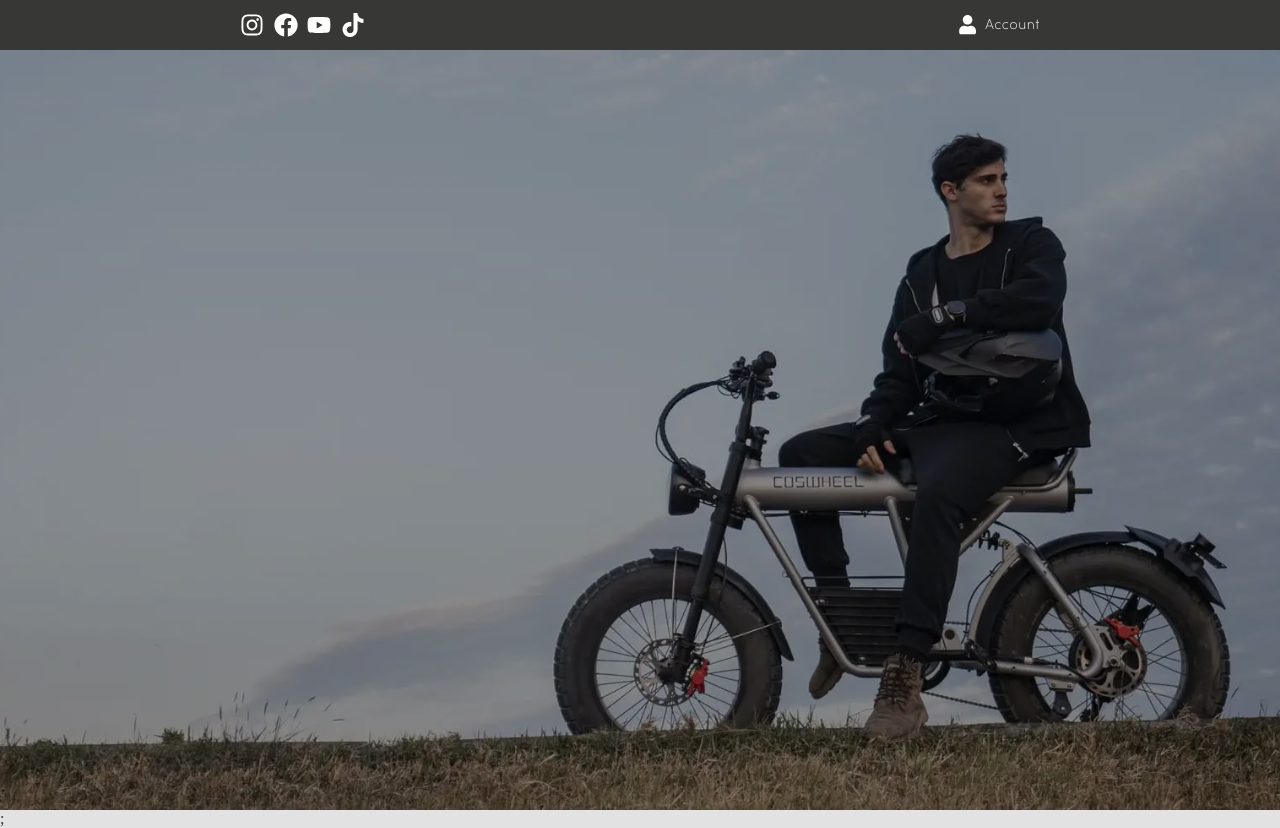
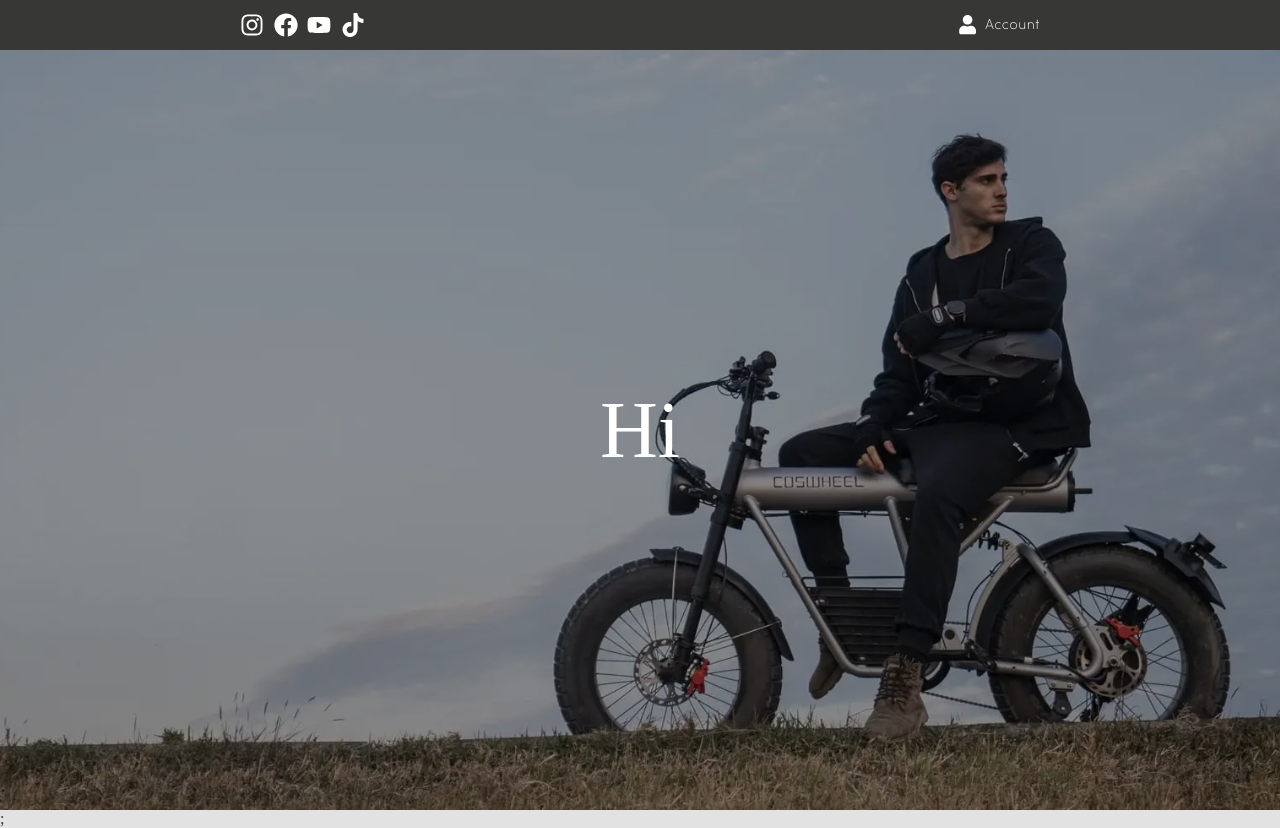
Before and after one commit to inigolacson/alon, a Next.js app: page / in a window 1280 px wide. Built offline with nearby package versions, Linux system fonts and the light colour scheme.

Commit message:
base for content

```diff
--- a/src/pages/home-sections/hero.js
+++ b/src/pages/home-sections/hero.js
@@ -5,6 +5,7 @@ export function Hero() {
         <section className={hero.container}>
             <div className={hero.bgImage}>
             <div className={hero.overlay}></div>
+            <p className={hero.title}>Hi</p>
             </div>
         </section>
     )
--- a/src/styles/modules/hero-section.module.scss
+++ b/src/styles/modules/hero-section.module.scss
@@ -20,3 +20,13 @@
     background-color: rgba(0, 0, 0, 0.4);
     z-index: 1;
 }
+
+.title {
+    color: white;
+    z-index: 2;
+    font-size: 5rem;
+    position: absolute;
+    left: 50%;
+    top: 50%;
+    transform: translate(-50%, -50%)
+}
```
